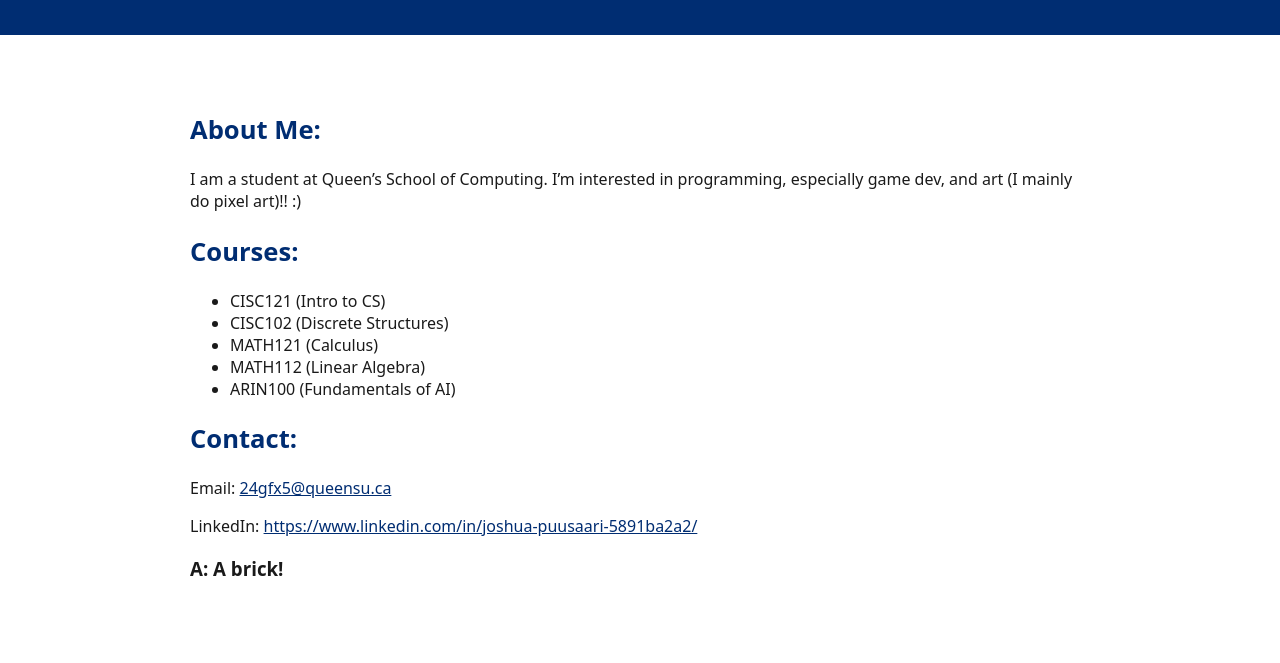
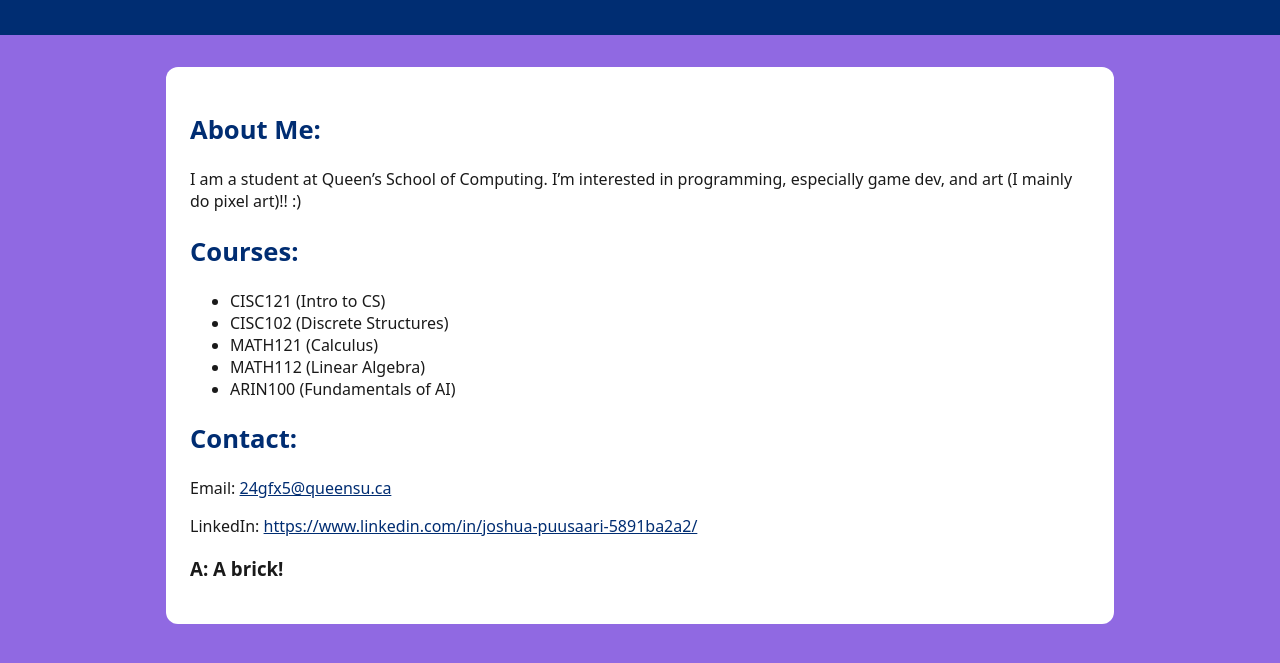
Before and after one commit to Npmeless/queens-student-page, a plain HTML site: page index.html in a window 1280 px wide. Shown: the part 83-746 px from the top of the page. Drawn offline with Linux system fonts and the light colour scheme.

Commit message:
Update style.css

```diff
--- a/style.css
+++ b/style.css
@@ -1,7 +1,7 @@
 :root {
   --red:#aa1e22; --gold:#f2a900; --blue:#002d72; --purple:#9069e2
 }
-body { font-family: system-ui, sans-serif; margin:0; background:var(purple); }
+body { font-family: system-ui, sans-serif; margin:0; background:var(--purple); color:#fff }
 header { background:var(--blue); color:#fff; padding:1rem; }
 main { background:#fff; color:#1a1a1a; max-width:900px; margin:2rem auto; border-radius:12px; padding:1.5rem; }
 a { color: var(--blue); }
```
